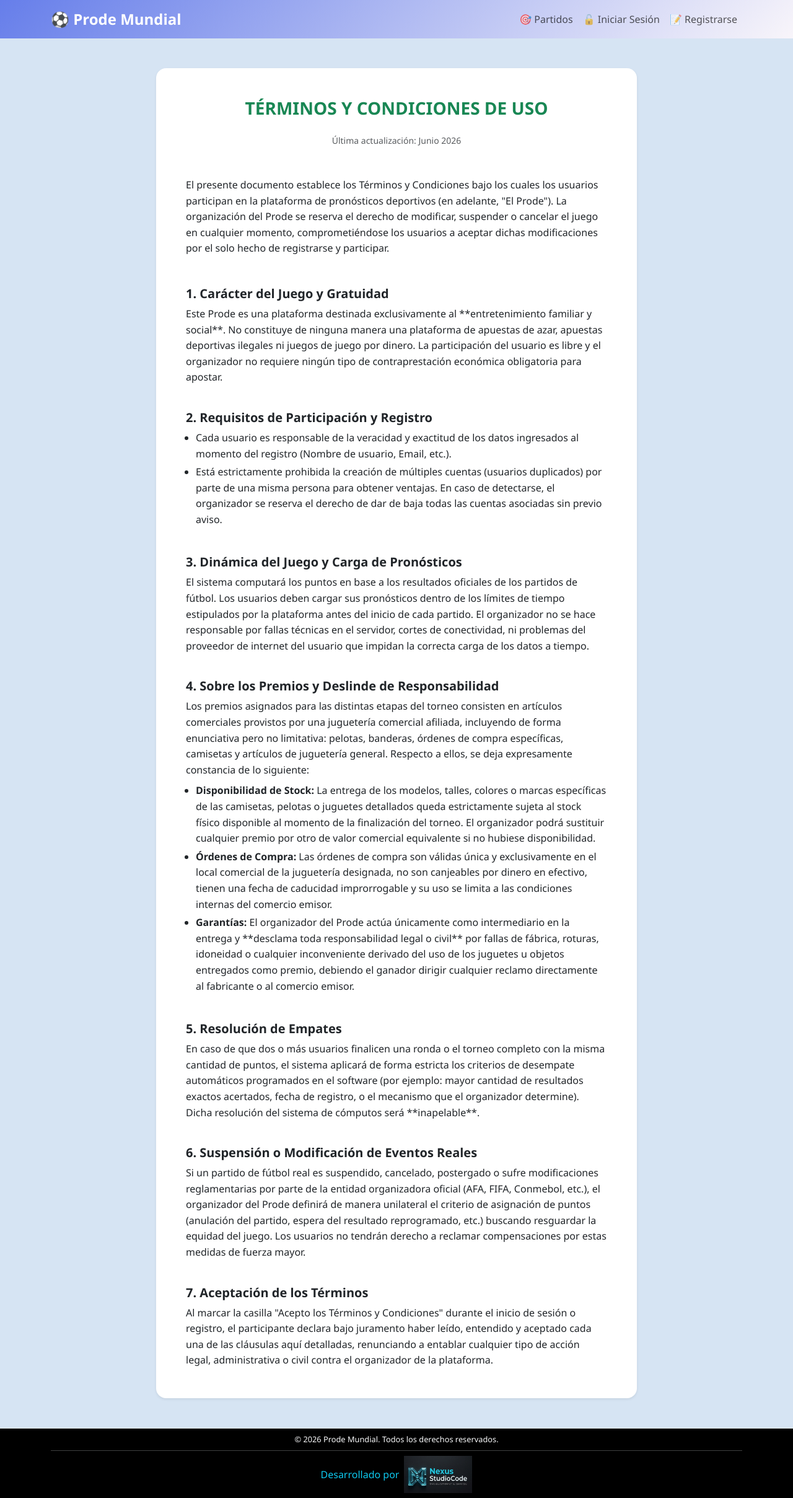
After one commit to TatoMesa/Prode-Mundial, a Django app: page /accounts/terminos-y-condiciones/ in a window 1280 px wide. The commit adds this page. Shown: the whole page at 62% size. Run offline with Django 4.2, Linux system fonts and the light colour scheme; some libraries are stand-ins or nearby versions.

Commit message:
Feat: agregado de terminos y condiciones

```diff
--- a/apps/accounts/urls.py
+++ b/apps/accounts/urls.py
@@ -1,6 +1,7 @@
 from django.urls import path
 from django.contrib.auth.views import LogoutView
 from .views import RegisterView, CustomLoginView, ProfileUpdateView
+from django.views.generic import TemplateView
 
 app_name = 'accounts'
 
@@ -9,4 +10,5 @@ urlpatterns = [
     path('login/', CustomLoginView.as_view(), name='login'),
     path('logout/', LogoutView.as_view(), name='logout'),
     path('profile/', ProfileUpdateView.as_view(), name='profile'),
+    path('terminos-y-condiciones/', TemplateView.as_view(template_name='accounts/terminos_condiciones.html'), name='terminos_condiciones'),
 ]
--- a/apps/accounts/views.py
+++ b/apps/accounts/views.py
@@ -7,6 +7,7 @@ from django.contrib import messages
 
 from .forms import RegisterForm, ProfileUpdateForm
 from .models import UserProfile
+from .forms import LoginForm
 
 
 class RegisterView(CreateView):
@@ -25,6 +26,7 @@ class CustomLoginView(LoginView):
     """Login con template personalizado."""
     template_name = 'accounts/login.html'
     redirect_authenticated_user = True
+    form_class = LoginForm
 
 
 from django.db.models import Sum, Count, Q
--- /dev/null
+++ b/templates/accounts/terminos_condiciones.html
@@ -0,0 +1,59 @@
+{% extends "base.html" %}
+{% block title %}Mi perfil — Prode Mundial{% endblock %}
+
+{% block content %}
+<div class="container my-5" style="max-width: 800px; line-height: 1.6; color: #333;">
+    <div class="card border-0 shadow-sm p-4 p-md-5 rounded-4 bg-white">
+
+        <h1 class="h3 fw-bold text-center mb-4 text-uppercase text-success">Términos y Condiciones de Uso</h1>
+        <p class="text-muted small text-center mb-5">Última actualización: Junio 2026</p>
+
+        <p class="mb-4">
+            El presente documento establece los Términos y Condiciones bajo los cuales los usuarios participan en la plataforma de pronósticos deportivos (en adelante, "El Prode"). La organización del Prode se reserva el derecho de modificar, suspender o cancelar el juego en cualquier momento, comprometiéndose los usuarios a aceptar dichas modificaciones por el solo hecho de registrarse y participar.
+        </p>
+
+        <h5 class="fw-bold mt-4 mb-2 text-dark">1. Carácter del Juego y Gratuidad</h5>
+        <p class="mb-3">
+            Este Prode es una plataforma destinada exclusivamente al **entretenimiento familiar y social**. No constituye de ninguna manera una plataforma de apuestas de azar, apuestas deportivas ilegales ni juegos de juego por dinero. La participación del usuario es libre y el organizador no requiere ningún tipo de contraprestación económica obligatoria para apostar.
+        </p>
+
+        <h5 class="fw-bold mt-4 mb-2 text-dark">2. Requisitos de Participación y Registro</h5>
+        <ul class="mb-3 ps-3">
+            <li class="mb-1">Cada usuario es responsable de la veracidad y exactitud de los datos ingresados al momento del registro (Nombre de usuario, Email, etc.).</li>
+            <li class="mb-1">Está estrictamente prohibida la creación de múltiples cuentas (usuarios duplicados) por parte de una misma persona para obtener ventajas. En caso de detectarse, el organizador se reserva el derecho de dar de baja todas las cuentas asociadas sin previo aviso.</li>
+        </ul>
+
+        <h5 class="fw-bold mt-4 mb-2 text-dark">3. Dinámica del Juego y Carga de Pronósticos</h5>
+        <p class="mb-3">
+            El sistema computará los puntos en base a los resultados oficiales de los partidos de fútbol. Los usuarios deben cargar sus pronósticos dentro de los límites de tiempo estipulados por la plataforma antes del inicio de cada partido. El organizador no se hace responsable por fallas técnicas en el servidor, cortes de conectividad, ni problemas del proveedor de internet del usuario que impidan la correcta carga de los datos a tiempo.
+        </p>
+
+        <h5 class="fw-bold mt-4 mb-2 text-dark">4. Sobre los Premios y Deslinde de Responsabilidad</h5>
+        <p class="mb-2">
+            Los premios asignados para las distintas etapas del torneo consisten en artículos comerciales provistos por una juguetería comercial afiliada, incluyendo de forma enunciativa pero no limitativa: pelotas, banderas, órdenes de compra específicas, camisetas y artículos de juguetería general. Respecto a ellos, se deja expresamente constancia de lo siguiente:
+        </p>
+        <ul class="mb-3 ps-3">
+            <li class="mb-1"><strong>Disponibilidad de Stock:</strong> La entrega de los modelos, talles, colores o marcas específicas de las camisetas, pelotas o juguetes detallados queda estrictamente sujeta al stock físico disponible al momento de la finalización del torneo. El organizador podrá sustituir cualquier premio por otro de valor comercial equivalente si no hubiese disponibilidad.</li>
+            <li class="mb-1"><strong>Órdenes de Compra:</strong> Las órdenes de compra son válidas única y exclusivamente en el local comercial de la juguetería designada, no son canjeables por dinero en efectivo, tienen una fecha de caducidad improrrogable y su uso se limita a las condiciones internas del comercio emisor.</li>
+            <li class="mb-1"><strong>Garantías:</strong> El organizador del Prode actúa únicamente como intermediario en la entrega y **desclama toda responsabilidad legal o civil** por fallas de fábrica, roturas, idoneidad o cualquier inconveniente derivado del uso de los juguetes u objetos entregados como premio, debiendo el ganador dirigir cualquier reclamo directamente al fabricante o al comercio emisor.</li>
+        </ul>
+
+        <h5 class="fw-bold mt-4 mb-2 text-dark">5. Resolución de Empates</h5>
+        <p class="mb-3">
+            En caso de que dos o más usuarios finalicen una ronda o el torneo completo con la misma cantidad de puntos, el sistema aplicará de forma estricta los criterios de desempate automáticos programados en el software (por ejemplo: mayor cantidad de resultados exactos acertados, fecha de registro, o el mecanismo que el organizador determine). Dicha resolución del sistema de cómputos será **inapelable**.
+        </p>
+
+        <h5 class="fw-bold mt-4 mb-2 text-dark">6. Suspensión o Modificación de Eventos Reales</h5>
+        <p class="mb-3">
+            Si un partido de fútbol real es suspendido, cancelado, postergado o sufre modificaciones reglamentarias por parte de la entidad organizadora oficial (AFA, FIFA, Conmebol, etc.), el organizador del Prode definirá de manera unilateral el criterio de asignación de puntos (anulación del partido, espera del resultado reprogramado, etc.) buscando resguardar la equidad del juego. Los usuarios no tendrán derecho a reclamar compensaciones por estas medidas de fuerza mayor.
+        </p>
+
+        <h5 class="fw-bold mt-4 mb-2 text-dark">7. Aceptación de los Términos</h5>
+        <p class="mb-0">
+            Al marcar la casilla "Acepto los Términos y Condiciones" durante el inicio de sesión o registro, el participante declara bajo juramento haber leído, entendido y aceptado cada una de las cláusulas aquí detalladas, renunciando a entablar cualquier tipo de acción legal, administrativa o civil contra el organizador de la plataforma.
+        </p>
+
+    </div>
+</div>
+
+{% endblock %}
--- a/templates/base.html
+++ b/templates/base.html
@@ -5,7 +5,7 @@
     <meta charset="UTF-8">
     <meta name="viewport" content="width=device-width, initial-scale=1.0">
     <title>{% block title %}ProdeMundial{% endblock %}</title>
-
+    <link rel="icon" type="image/png" href="{% static 'img/World-Cup-Trophy.png' %}">
     <!-- Bootstrap CSS -->
     <link href="https://cdn.jsdelivr.net/npm/bootstrap@5.3.0/dist/css/bootstrap.min.css" rel="stylesheet">
     <link rel="stylesheet" href="{% static 'css/prode.css' %}">
```
Also changed, not shown: apps/accounts/forms.py (+24 -19 lines), templates/accounts/login.html (+14 -9 lines), templates/accounts/register.html (+11 -0 lines), static/img/World-Cup-Trophy.png (added), 1 other file.
